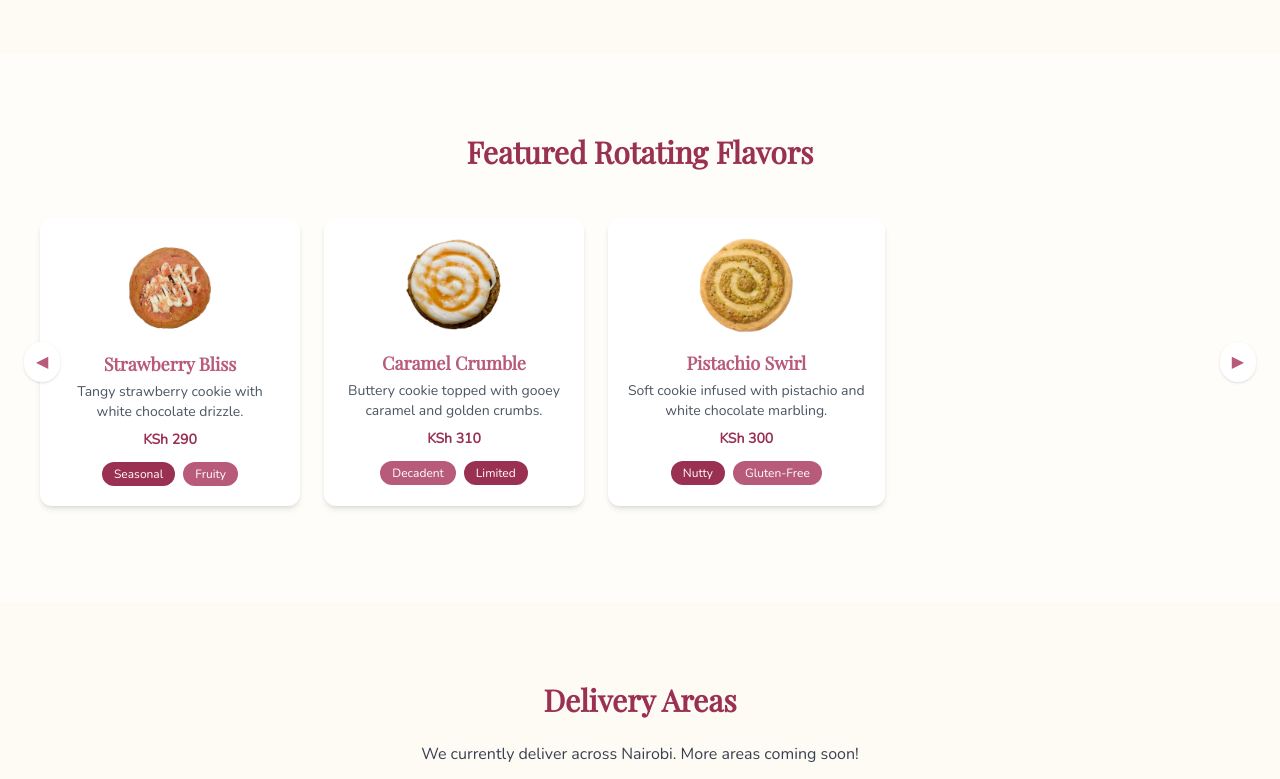
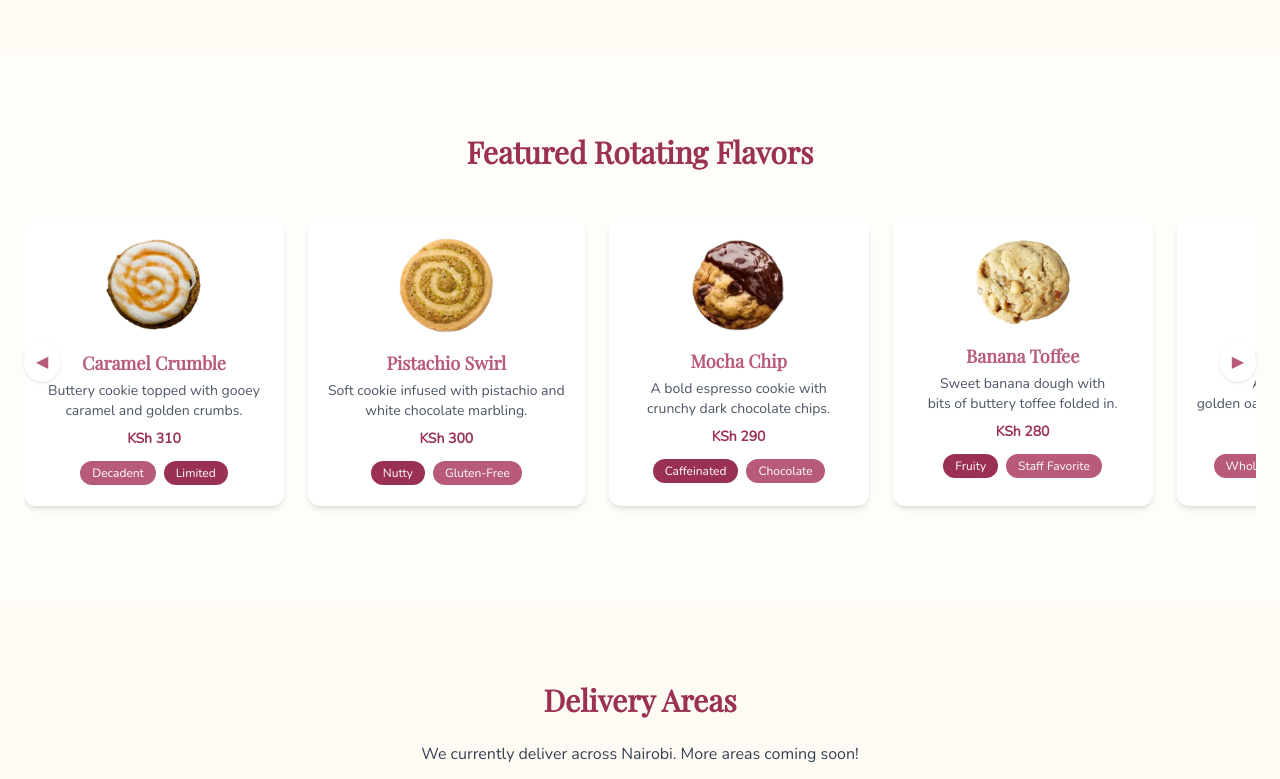
Before and after one commit to SandyAbdullahi/mama_zazas, a plain HTML site: page index.html in a window 1280 px wide. Shown: the part 1879-2658 px from the top of the page. Drawn offline with nearby package versions, Linux system fonts and the light colour scheme; grey boxes are pictures that could not be loaded.

Commit message:
featured rotating flavors

```diff
--- a/index.html
+++ b/index.html
@@ -23,13 +23,16 @@
   <meta name="twitter:image" content="https://sandyabdullahi.github.io/mama_zazas/images/preview.png" />
   <script src="https://cdn.tailwindcss.com"></script>
   <link href="https://fonts.googleapis.com/css2?family=Playfair+Display&family=Nunito&display=swap" rel="stylesheet" />
-  <link href="https://fonts.googleapis.com/css2?family=Libre+Baskerville:ital,wght@0,400;0,700;1,400&family=Lilita+One&display=swap" rel="stylesheet">
+  <link
+    href="https://fonts.googleapis.com/css2?family=Libre+Baskerville:ital,wght@0,400;0,700;1,400&family=Lilita+One&display=swap"
+    rel="stylesheet">
   <style>
     .libre-baskerville-regular-italic {
       font-family: "Libre Baskerville", serif;
       font-weight: 400;
       font-style: italic;
     }
+
     body {
       font-family: 'Nunito', sans-serif;
     }
@@ -346,6 +349,42 @@
               <span class="bg-[#b85b7a] px-3 py-1 rounded-full">Gluten-Free</span>
             </div>
           </div>
+          <!-- Card: Mocha Chip -->
+          <div
+            class="min-w-full sm:min-w-[260px] bg-white rounded-xl shadow-md p-5 snap-start flex-shrink-0 hover:scale-[1.02] transition">
+            <img src="images/cookie12.png" alt="Mocha Chip" class="w-24 mx-auto mb-4 rounded-full" />
+            <h3 class="text-lg font-semibold text-[#b85b7a] mb-1">Mocha Chip</h3>
+            <p class="text-sm text-gray-600">A bold espresso cookie with <br />crunchy dark chocolate chips.</p>
+            <p class="text-sm font-semibold text-[#9a3152] mt-2">KSh 290</p>
+            <div class="mt-3 flex justify-center gap-2 flex-wrap text-xs text-white">
+              <span class="bg-[#9a3152] px-3 py-1 rounded-full">Caffeinated</span>
+              <span class="bg-[#b85b7a] px-3 py-1 rounded-full">Chocolate</span>
+            </div>
+          </div>
+          <!-- Card: Banana Toffee -->
+          <div
+            class="min-w-full sm:min-w-[260px] bg-white rounded-xl shadow-md p-5 snap-start flex-shrink-0 hover:scale-[1.02] transition">
+            <img src="images/cookie13.png" alt="Banana Toffee" class="w-24 mx-auto mb-4 rounded-full" />
+            <h3 class="text-lg font-semibold text-[#b85b7a] mb-1">Banana Toffee</h3>
+            <p class="text-sm text-gray-600">Sweet banana dough with <br />bits of buttery toffee folded in.</p>
+            <p class="text-sm font-semibold text-[#9a3152] mt-2">KSh 280</p>
+            <div class="mt-3 flex justify-center gap-2 flex-wrap text-xs text-white">
+              <span class="bg-[#9a3152] px-3 py-1 rounded-full">Fruity</span>
+              <span class="bg-[#b85b7a] px-3 py-1 rounded-full">Staff Favorite</span>
+            </div>
+          </div>
+          <!-- Card: Honey Oat Crunch -->
+          <div
+            class="min-w-full sm:min-w-[260px] bg-white rounded-xl shadow-md p-5 snap-start flex-shrink-0 hover:scale-[1.02] transition">
+            <img src="images/cookie14.png" alt="Honey Oat Crunch" class="w-24 mx-auto mb-4 rounded-full" />
+            <h3 class="text-lg font-semibold text-[#b85b7a] mb-1">Honey Oat Crunch</h3>
+            <p class="text-sm text-gray-600">A hearty blend of <br />golden oats and sweet local honey.</p>
+            <p class="text-sm font-semibold text-[#9a3152] mt-2">KSh 260</p>
+            <div class="mt-3 flex justify-center gap-2 flex-wrap text-xs text-white">
+              <span class="bg-[#b85b7a] px-3 py-1 rounded-full">Wholesome</span>
+              <span class="bg-[#9a3152] px-3 py-1 rounded-full">Gluten-Free</span>
+            </div>
+          </div>
         </div>
 
         <!-- ⬅️ Previous Arrow -->
@@ -421,9 +460,6 @@
   <script src="https://cdn.jsdelivr.net/npm/flowbite@latest/dist/flowbite.min.js"></script>
 
   <script>
-
-
-
     const searchInput = document.getElementById("cookieSearch");
     const tagButtons = document.querySelectorAll("#tagFilters button");
     const cards = document.querySelectorAll(".cookie-card");
```
Also changed, not shown: images/cookie12.png (added), images/cookie13.png (added), images/cookie14.png (added). Lines whose indentation alone changed are shown as unchanged.
